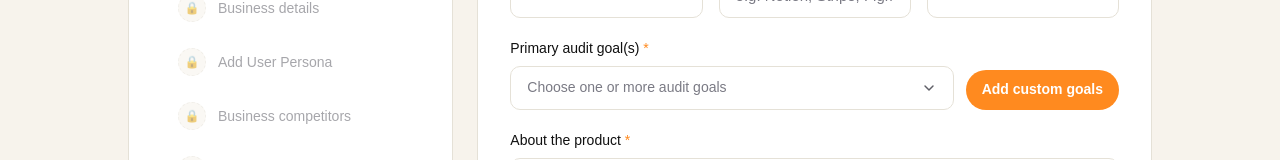
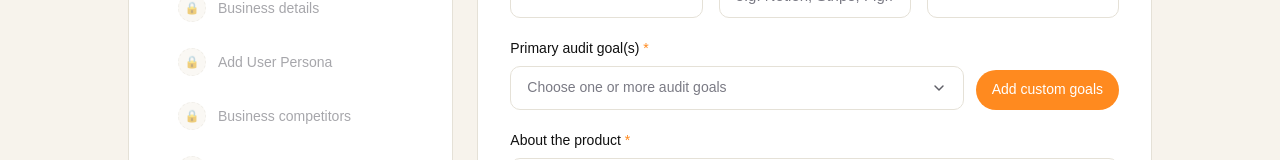
Before and after one commit to StudiovitaminD/ux-audit-tool, a Next.js app: page /audit in a window 1280 px wide. Shown: the part 360-520 px from the top of the page. Built offline with nearby package versions, Linux system fonts and the light colour scheme.

Commit message:
Use regular button text weight

```diff
--- a/src/components/ui/button.tsx
+++ b/src/components/ui/button.tsx
@@ -27,7 +27,7 @@ function baseClasses({ variant, size }: { variant: Variant; size: Size }) {
   };
 
   return cx(
-    "inline-flex items-center justify-center gap-2 font-semibold transition-colors",
+    "inline-flex items-center justify-center gap-2 font-normal transition-colors",
     variant === "ghost" ? "" : "rounded-full",
     "focus-visible:outline-none focus-visible:ring-2 focus-visible:ring-[color:var(--accent)] focus-visible:ring-offset-2 focus-visible:ring-offset-[color:var(--cream)]",
     "disabled:pointer-events-none disabled:opacity-50",
```
